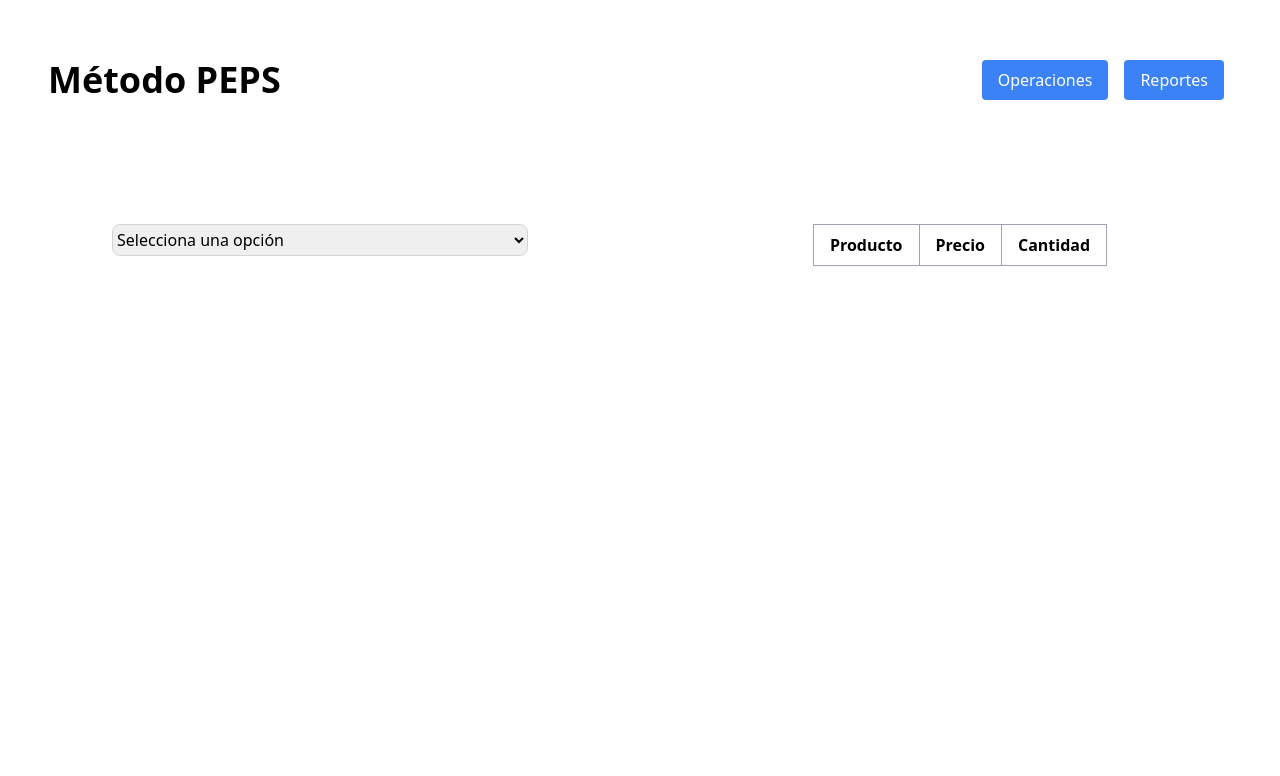
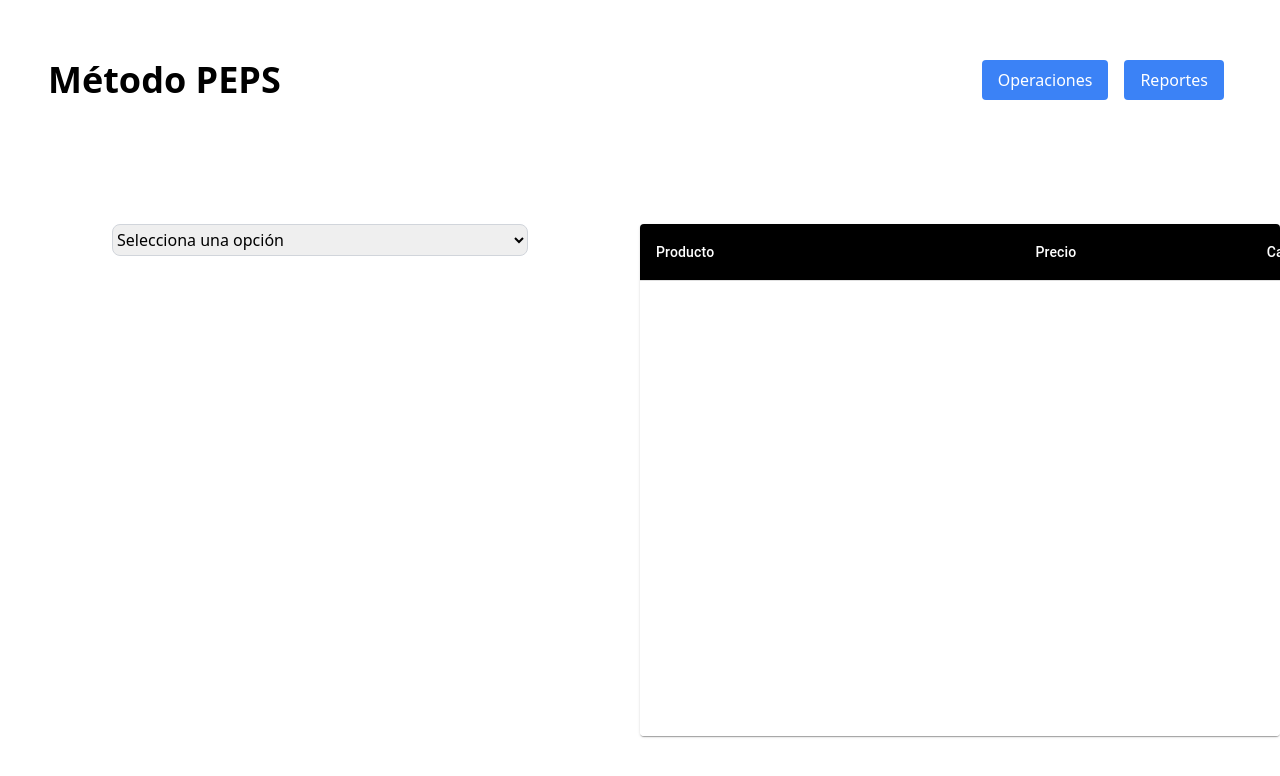
Before and after one commit to gerson08-07/M-todo-PEPS, a React (Vite) app: page / in a window 1280 px wide. Shown: the top 776 px of the page. Built offline with nearby package versions, Linux system fonts and the light colour scheme.

Commit message:
componente tabla

```diff
--- a/package.json
+++ b/package.json
@@ -10,6 +10,7 @@
     "preview": "vite preview"
   },
   "dependencies": {
+    "@material-ui/core": "^4.12.4",
     "react": "^18.2.0",
     "react-dom": "^18.2.0",
     "react-router-dom": "^6.23.1"
--- /dev/null
+++ b/src/components/Tabla.jsx
@@ -0,0 +1,64 @@
+import React from 'react';
+import { withStyles, makeStyles } from '@material-ui/core/styles';
+import Table from '@material-ui/core/Table';
+import TableBody from '@material-ui/core/TableBody';
+import TableCell from '@material-ui/core/TableCell';
+import TableContainer from '@material-ui/core/TableContainer';
+import TableHead from '@material-ui/core/TableHead';
+import TableRow from '@material-ui/core/TableRow';
+import Paper from '@material-ui/core/Paper';
+
+const StyledTableCell = withStyles((theme) => ({
+  head: {
+    backgroundColor: theme.palette.common.black,
+    color: theme.palette.common.white,
+  },
+  body: {
+    fontSize: 14,
+  },
+}))(TableCell);
+
+const StyledTableRow = withStyles((theme) => ({
+  root: {
+    '&:nth-of-type(odd)': {
+      backgroundColor: theme.palette.action.hover,
+    },
+  },
+}))(TableRow);
+
+const useStyles = makeStyles({
+  table: {
+    minWidth: 700,
+  },
+});
+
+// Define el componente CustomizedTables que recibe el inventario como props
+export default function CustomizedTables({ data }) {
+  const classes = useStyles();
+
+  return (
+    <TableContainer component={Paper}>
+      <Table className={classes.table} aria-label="customized table">
+        <TableHead>
+          <TableRow>
+            <StyledTableCell>Producto</StyledTableCell>
+            <StyledTableCell align="right">Precio</StyledTableCell>
+            <StyledTableCell align="right">Cantidad</StyledTableCell>
+          </TableRow>
+        </TableHead>
+        <TableBody>
+          {/* Mapea los datos del inventario y muestra cada fila en la tabla */}
+          {data.map((row, index) => (
+            <StyledTableRow key={index}>
+              <StyledTableCell component="th" scope="row">
+                {row.name}
+              </StyledTableCell>
+              <StyledTableCell align="right">{row.price}</StyledTableCell>
+              <StyledTableCell align="right">{row.quantity}</StyledTableCell>
+            </StyledTableRow>
+          ))}
+        </TableBody>
+      </Table>
+    </TableContainer>
+  );
+}
--- a/src/components/VistaOperaciones.jsx
+++ b/src/components/VistaOperaciones.jsx
@@ -2,6 +2,7 @@ import React, { useState } from 'react';
 import Compras from './Compras';
 import Inventario from './Inventario';
 import Ventas from './Ventas';
+import CustomizedTables from './Tabla';
 
 function VistaOperaciones() {
   const [inventory, setInventory] = useState([]);
@@ -61,24 +62,8 @@ function VistaOperaciones() {
       </div>
 
       <div className='w-1/2 flex py-16 h-full justify-center'>
-          <table className="h-10 border-collapse border border-gray-400 ">
-            <thead>
-              <tr>
-                <th className="border border-gray-400 px-4 py-2">Producto</th>
-                <th className="border border-gray-400 px-4 py-2">Precio</th>
-                <th className="border border-gray-400 px-4 py-2">Cantidad</th>
-              </tr>
-            </thead>
-            <tbody>
-              {inventory.map((item, index) => (
-                <tr key={index}>
-                  <td className="border border-gray-400 px-4 py-2">{item.name}</td>
-                  <td className="border border-gray-400 px-4 py-2">{item.price}</td>
-                  <td className="border border-gray-400 px-4 py-2">{item.quantity}</td>
-                </tr>
-              ))}
-            </tbody>
-          </table>
+
+          <CustomizedTables data={inventory} />
       </div>
 
     </div>
--- a/src/components/VistaReportes.jsx
+++ b/src/components/VistaReportes.jsx
@@ -1,9 +1,17 @@
-import React from 'react'
+import React from 'react';
+import Compras from './Compras';
+import Ventas from './Ventas';
+
 
 
 function VistaReportes() {
+
   return (
-    <div>vistaReportes</div>
+    <div className='h-4/5 flex md:flex-row '>
+
+
+
+    </div>
   )
 }
 
```
Also changed, not shown: src/App.jsx (line endings or trailing spaces), 1 other file (tests, documents, lock files or other folders).
